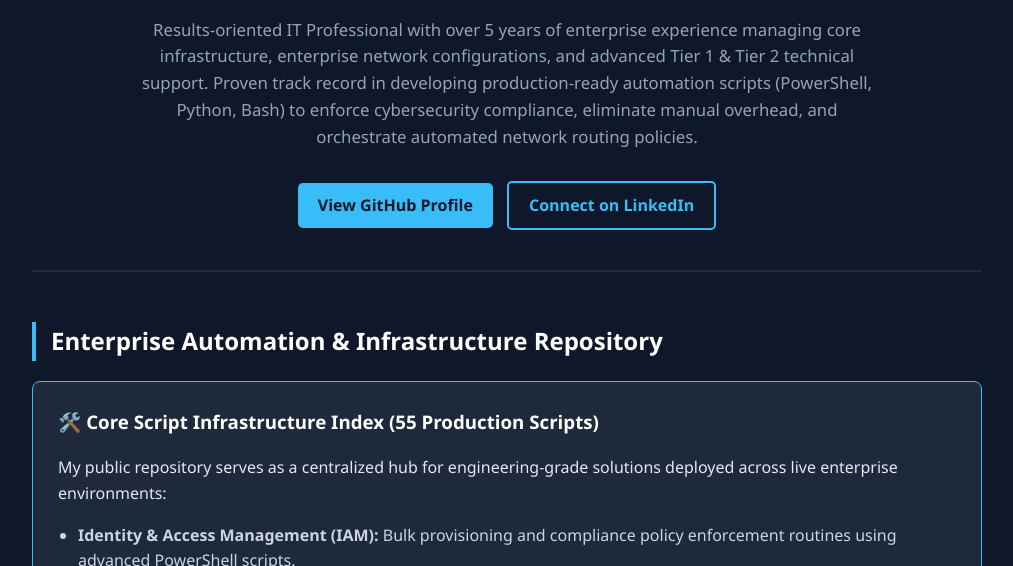
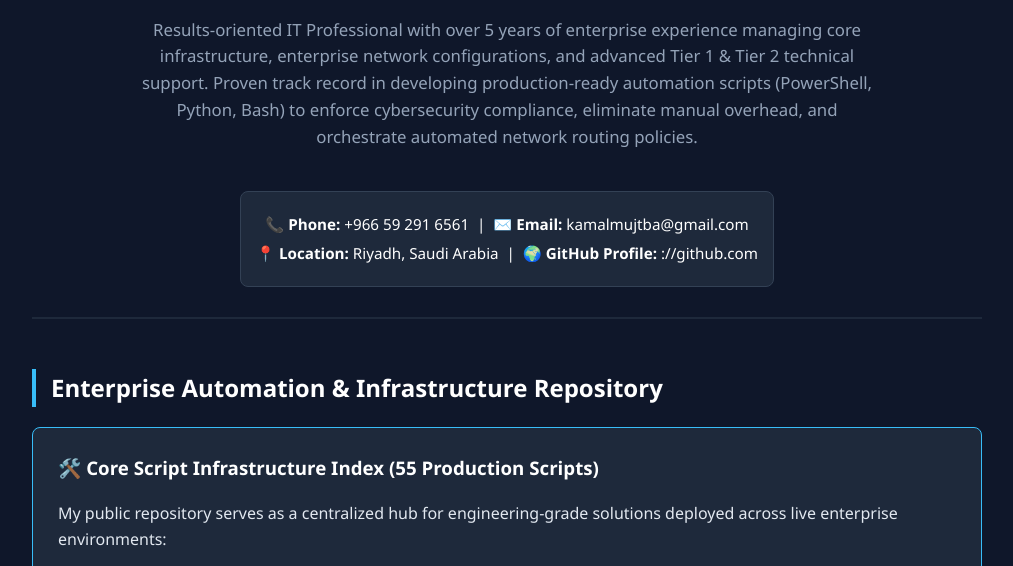
Before and after one commit to Mujtba-Kamal/mujtba-kamal.github.io, a plain HTML site: page index.html in a window 1280 px wide. Shown: the part 170-736 px from the top of the page, without its empty margins (133-1146 px from the left). Drawn offline with Linux system fonts and the light colour scheme.

Commit message:
Refactor contact section and remove button styles
Removed button styles and added contact information section.

```diff
--- a/index.html
+++ b/index.html
@@ -47,24 +47,18 @@
             max-width: 750px;
             margin: 20px auto;
         }
-        .btn {
+        .contact-info {
+            background-color: var(--card-bg);
+            padding: 15px;
+            border-radius: 8px;
+            border: 1px solid #334155;
+            margin-top: 20px;
             display: inline-block;
-            background-color: var(--accent-color);
-            color: #0f172a;
-            padding: 10px 20px;
-            text-decoration: none;
-            font-weight: bold;
-            border-radius: 5px;
-            margin: 10px 5px;
-            transition: opacity 0.2s;
         }
-        .btn-secondary {
-            background-color: transparent;
-            color: var(--accent-color);
-            border: 2px solid var(--accent-color);
-        }
-        .btn:hover {
-            opacity: 0.9;
+        .contact-info p {
+            margin: 5px 0;
+            color: #fff;
+            font-size: 0.95rem;
         }
         h2 {
             color: #fff;
@@ -124,8 +118,10 @@
             <p class="summary">
                 Results-oriented IT Professional with over 5 years of enterprise experience managing core infrastructure, enterprise network configurations, and advanced Tier 1 & Tier 2 technical support. Proven track record in developing production-ready automation scripts (PowerShell, Python, Bash) to enforce cybersecurity compliance, eliminate manual overhead, and orchestrate automated network routing policies.
             </p>
-            <a href="https://github.com/Mujtba-Kamal" class="btn" target="_blank">View GitHub Profile</a>
-            <a href="https://linkedin.com" class="btn btn-secondary" target="_blank">Connect on LinkedIn</a>
+            <div class="contact-info">
+                <p><strong>📞 Phone:</strong> +966 59 291 6561 &nbsp;|&nbsp; <strong>✉️ Email:</strong> kamalmujtba@gmail.com</p>
+                <p><strong>📍 Location:</strong> Riyadh, Saudi Arabia &nbsp;|&nbsp; 🌍 <strong>GitHub Profile:</strong> ://github.com</p>
+            </div>
         </header>
 
         <!-- Section 1: Core Automation Ecosystem -->
@@ -141,7 +137,6 @@
                     <li><strong>Cybersecurity & Incident Response:</strong> Active intrusion defense blueprints (RDP brute-force isolation), File Integrity Monitoring (FIM), and instant automated host segregation frameworks.</li>
                     <li><strong>Cloud Systems Engineering:</strong> Infrastructure-as-Code (IaC) deployment matrices provisioning automated AWS Virtual Private Clouds (VPC) via HashiCorp Terraform.</li>
                 </ul>
-                <a href="https://github.com/Mujtba-Kamal" class="btn btn-secondary" style="font-size: 0.9rem; padding: 6px 15px;" target="_blank">Explore All 55 Scripts on GitHub →</a>
             </div>
         </section>
 
@@ -165,7 +160,7 @@
                     <p><strong>Context:</strong> Snoonu (Qatar Project) | Huawei (South Africa Project)</p>
                     <p>Designed corporate security boundaries and traffic analysis workflows for high-capacity global environments.</p>
                     <ul>
-                        <li><strong>Action:</strong> Implemented and managed production-grade **Palo Alto Firewalls**, defined explicit traffic filtering rules, secured remote endpoints via VPN architectures, and performed protocol analysis using Wireshark.</li>
+                        <li><strong>Action:</strong> Implemented and managed production-grade <strong>Palo Alto Firewalls</strong>, defined explicit traffic filtering rules, secured remote endpoints via VPN architectures, and performed protocol analysis using Wireshark.</li>
                         <li><strong>Impact:</strong> Enforced security governance alignments (CVSS, MITRE ATT&CK), completely mitigating external security breach attempts.</li>
                     </ul>
                 </div>
@@ -208,3 +203,10 @@
         </section>
 
         <!-- Footer -->
+        <footer>
+            <p>&copy; 2026 Mujtba Kamal. Hosted natively via GitHub Pages.</p>
+        </footer>
+    </div>
+
+</body>
+</html>
```
